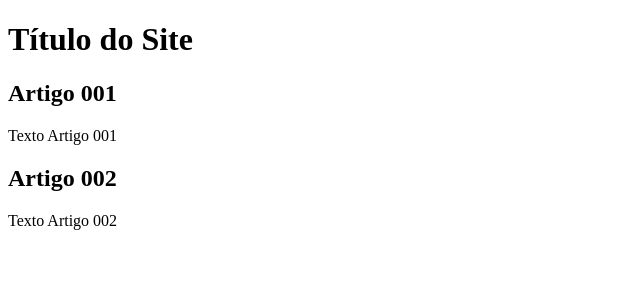
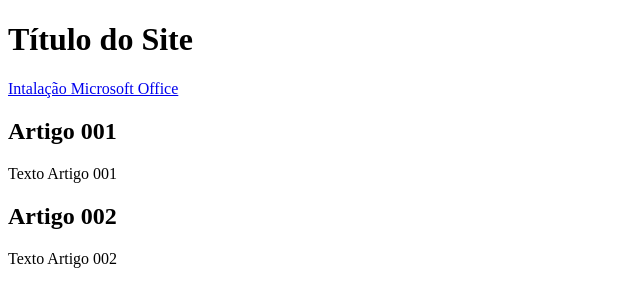
Before and after one commit to AlexNere/projeto-site, a plain HTML site: page index.html in a window 1280 px wide. Shown: the whole page, without its empty margins (0-640 px from the left). Drawn offline with Linux system fonts and the light colour scheme.

Commit message:
Update index.html

```diff
--- a/index.html
+++ b/index.html
@@ -10,6 +10,7 @@
     <main>
         <header>
             <h1>Título do Site</h1>
+            <a href="https://pag.ae/7XMQYrZVp">Intalação Microsoft Office</a>
         </header>
         <article>
             <h2>Artigo 001</h2>
```
